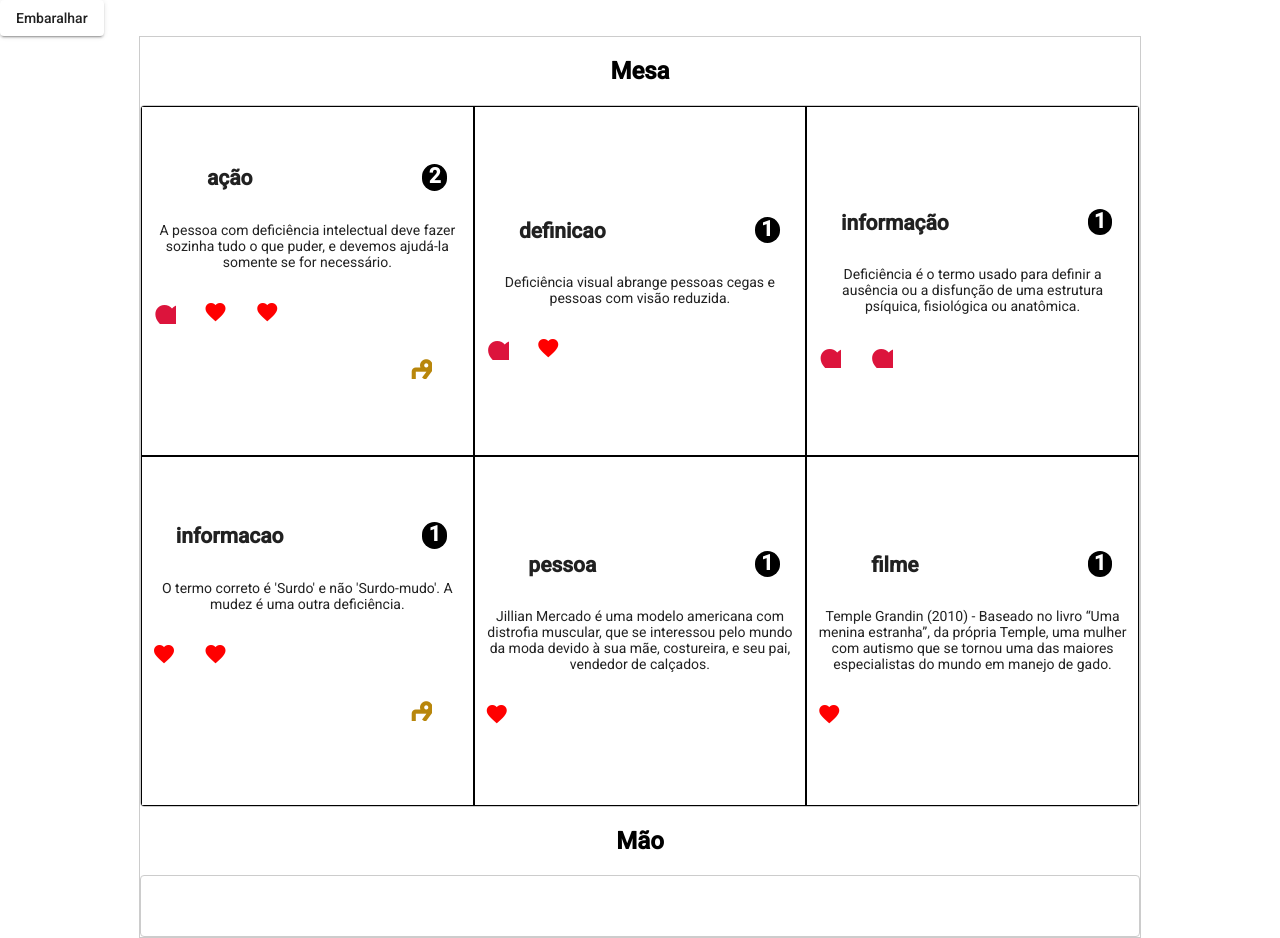
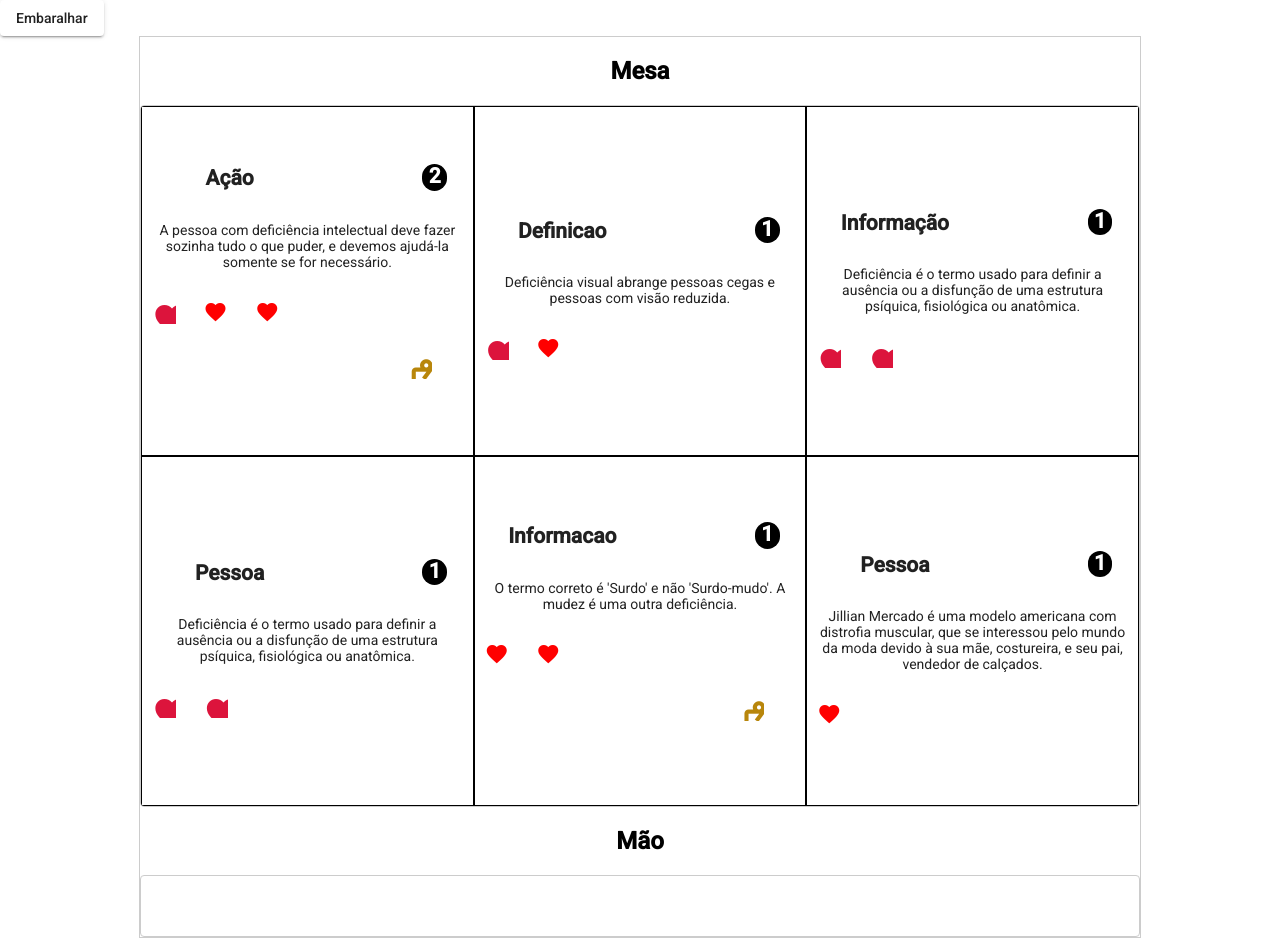
Before and after one commit to felipebonadio/TesteLila, an Angular app: page / in a window 1280 px wide. Built offline with nearby package versions, Linux system fonts and the light colour scheme.

Commit message:
Using object Card, Fixed number of cards in table

```diff
--- a/src/app/app.component.html
+++ b/src/app/app.component.html
@@ -11,15 +11,15 @@
         <div class="border column example-box" *ngFor="let card of table" cdkDrag>
           <div class="linhas">
             <div class="coluna-2">
-           <h2> {{ card[0] }}</h2>
-           <h2 class="points right"> {{ card[2] }}</h2>
+           <h2> {{ card.tipo }}</h2>
+           <h2 class="points right"> {{ card.pontos }}</h2>
           </div>
-           <p> {{ card[1] }}</p><br>
+           <p> {{ card.descricao }}</p><br>
             <div class="colunas">
-             <mat-icon id="grande"  *ngFor="let i of [].constructor(card[4])">favorite</mat-icon>
-             <mat-icon *ngFor="let i of [].constructor(card[3])">favorite</mat-icon>
+             <mat-icon id="grande"  *ngFor="let i of [].constructor(card.coracoesGr)">favorite</mat-icon>
+             <mat-icon *ngFor="let i of [].constructor(card.coracoesPeq)">favorite</mat-icon>
             </div>
-             <div *ngIf="card[5]" class="right">
+             <div *ngIf="card.bonus" class="right">
               <mat-icon class="gift">card_giftcard</mat-icon>
              </div>
           </div>
@@ -33,18 +33,18 @@
         <div class="border column example-box" *ngFor="let card of hand" cdkDrag>
           <div class="linhas">
             <div class="coluna-2">
-           <p> {{ card[0] }}</p>
-           <p class="points"> {{ card[2] }}</p>
+           <h2> {{ card.tipo }}</h2>
+           <h2 class="points right"> {{ card.pontos }}</h2>
           </div>
-           <p> {{ card[1] }}</p><br>
+           <p> {{ card.descricao }}</p><br>
             <div class="colunas">
-             <mat-icon id="grande" *ngFor="let i of [].constructor(card[4])">favorite</mat-icon>
-             <mat-icon *ngFor="let i of [].constructor(card[3])">favorite</mat-icon>
+             <mat-icon id="grande"  *ngFor="let i of [].constructor(card.coracoesGr)">favorite</mat-icon>
+             <mat-icon *ngFor="let i of [].constructor(card.coracoesPeq)">favorite</mat-icon>
             </div>
-            <div *ngIf="card[5]" class="right">
+             <div *ngIf="card.bonus" class="right">
               <mat-icon class="gift">card_giftcard</mat-icon>
              </div>
-        </div>
+          </div>
       </div>
     </div>
   </div>
--- a/src/app/app.component.ts
+++ b/src/app/app.component.ts
@@ -1,10 +1,13 @@
 import { Component } from '@angular/core';
-import { CdkDragDrop, moveItemInArray, transferArrayItem } from '@angular/cdk/drag-drop';
+import {
+  CdkDragDrop,
+  moveItemInArray,
+  transferArrayItem,
+} from '@angular/cdk/drag-drop';
 import { Card } from '../contracts/card';
 import { Router } from '@angular/router';
-import { shuffle } from "../utils/shuffle";
+import { shuffle } from '../utils/shuffle';
 import { cards } from '../providers/card';
-import { HttpClient } from '@angular/common/http';
 
 @Component({
   selector: 'app-root',
@@ -14,19 +17,25 @@ import { HttpClient } from '@angular/common/http';
 export class AppComponent {
   public cards: Card[];
 
-  public table: string[];
-  public hand: string[] = [];
+  public table: Card[];
+  public hand: Card[] = [];
 
-  constructor(private router: Router, private httpClient: HttpClient) {
-    this.cards = cards;
-    this.table = this.getCards();
+  constructor(private router: Router) {
+    this.cards = shuffle(cards);
+    this.table = [];
+    this.updateTable();
   }
 
-  private getCards(): string[] {
-    return shuffle(cards.map(card => [card.tipo, card.descricao, card.pontos, card.coracoesPeq, card.coracoesGr, card.bonus]));
+  updateTable() {
+    for (let index = 0; index <= 5; index++) {
+      if(this.cards[index] == undefined){
+        break;
+      }
+      this.table[index] = this.cards[index];
+    }
   }
 
-  drop(event: CdkDragDrop<string[]>): void {
+  drop(event: CdkDragDrop<Card[]>): void {
     if (event.previousContainer === event.container) {
       moveItemInArray(
         event.container.data,
@@ -34,17 +43,27 @@ export class AppComponent {
         event.currentIndex
       );
     } else {
+      if (event.previousContainer.data === this.table) {
         transferArrayItem(
           event.previousContainer.data,
           event.container.data,
           event.previousIndex,
           event.currentIndex
         );
+        if (this.cards.length > 0) {
+          this.table.splice(event.previousIndex, 1);
+          this.cards.splice(event.previousIndex, 1);
+        }
+      }
+    }
+    if (cards.length > 0) {
+      this.updateTable();
     }
   }
 
   randomize(): void {
-    this.table = this.getCards().filter((card) => this.hand.includes(card) === false);
+    this.table = shuffle(
+      this.cards.filter((card) => this.hand.includes(card) === false)
+    );
   }
-
 }
--- a/src/providers/card.ts
+++ b/src/providers/card.ts
@@ -3,7 +3,7 @@ import { Card } from "../contracts/card";
 export const cards: Card[] = [
   {
     id: 1,
-    tipo: "definicao",
+    tipo: "Definicao",
     categoria: "visual",
     descricao: "Deficiência visual abrange pessoas cegas e pessoas com visão reduzida.",
     pontos: 1,
@@ -13,7 +13,7 @@ export const cards: Card[] = [
   },
   {
     id: 2,
-    tipo: "informacao",
+    tipo: "Informacao",
     categoria: "auditiva",
     descricao: "O termo correto é 'Surdo' e não 'Surdo-mudo'. A mudez é uma outra deficiência.",
     pontos: 1,
@@ -23,7 +23,7 @@ export const cards: Card[] = [
   },
   {
     id: 3,
-    tipo: "pessoa",
+    tipo: "Pessoa",
     categoria: "física",
     descricao: "Jillian Mercado é uma modelo americana com distrofia muscular, que se interessou pelo mundo da moda devido à sua mãe, costureira, e seu pai, vendedor de calçados.",
     pontos: 1,
@@ -33,7 +33,7 @@ export const cards: Card[] = [
   },
   {
     id: 4,
-    tipo: "ação",
+    tipo: "Ação",
     categoria: "intelectual",
     descricao: "A pessoa com deficiência intelectual deve fazer sozinha tudo o que puder, e devemos ajudá-la somente se for necessário.",
     pontos: 2,
@@ -43,7 +43,7 @@ export const cards: Card[] = [
   },
   {
     id: 5,
-    tipo: "filme",
+    tipo: "Filme",
     categoria: "tea",
     descricao: "Temple Grandin (2010) - Baseado no livro “Uma menina estranha”, da própria Temple, uma mulher com autismo que se tornou uma das maiores especialistas do mundo em manejo de gado.",
     pontos: 1,
@@ -53,7 +53,16 @@ export const cards: Card[] = [
   },
   {
     id: 6,
-    tipo: "informação",
+    tipo: "Informação",
+    categoria: "genérica",
+    descricao: "Deficiência é o termo usado para definir a ausência ou a disfunção de uma estrutura psíquica, fisiológica ou anatômica.",
+    pontos: 1,
+    coracoesPeq: 0,
+    coracoesGr:2,
+    bonus: false,
+  },{
+    id: 7,
+    tipo: "Pessoa",
     categoria: "genérica",
     descricao: "Deficiência é o termo usado para definir a ausência ou a disfunção de uma estrutura psíquica, fisiológica ou anatômica.",
     pontos: 1,
```
Also changed, not shown: src/assets/card.json (added, +71 -0 lines). Lines whose indentation alone changed are shown as unchanged.
